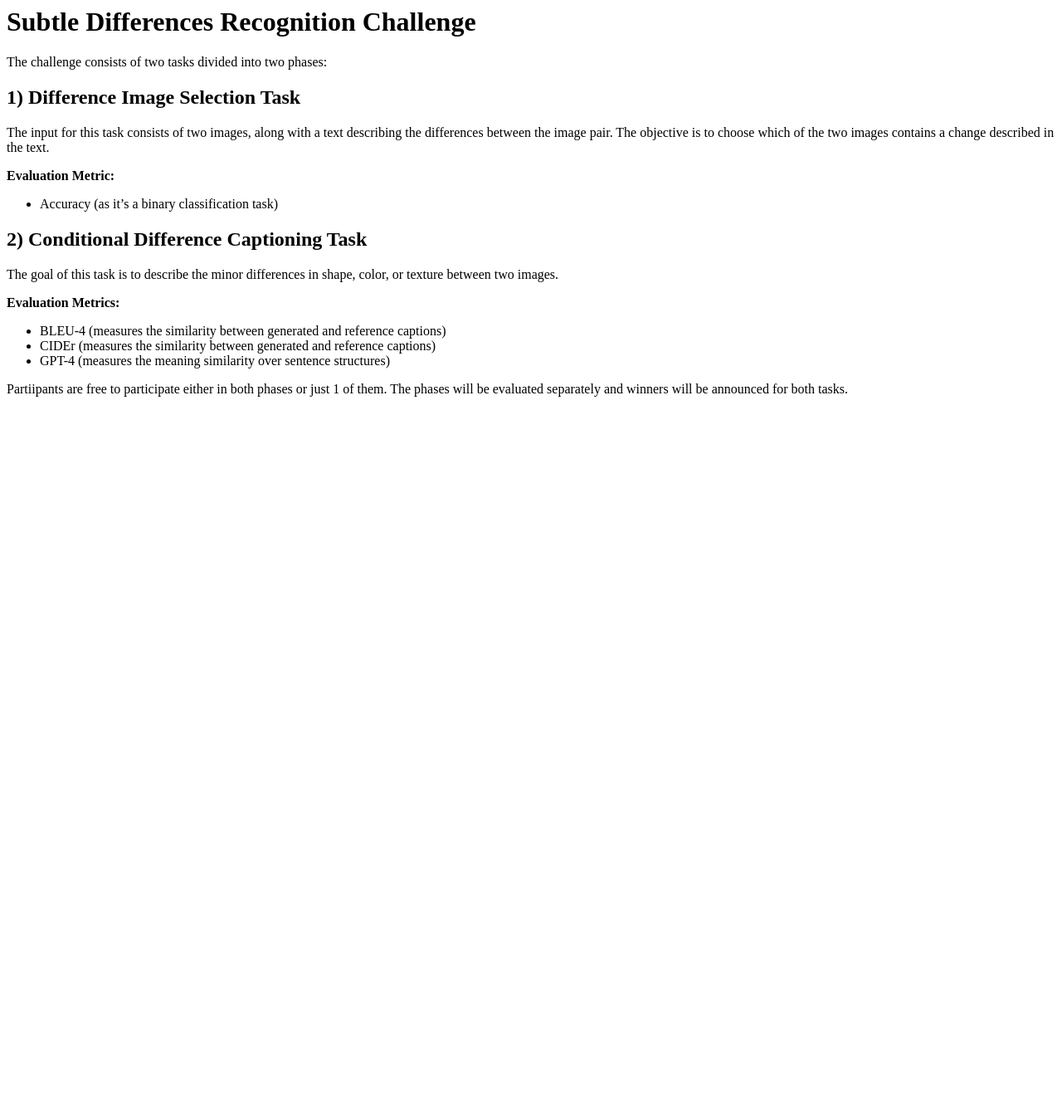
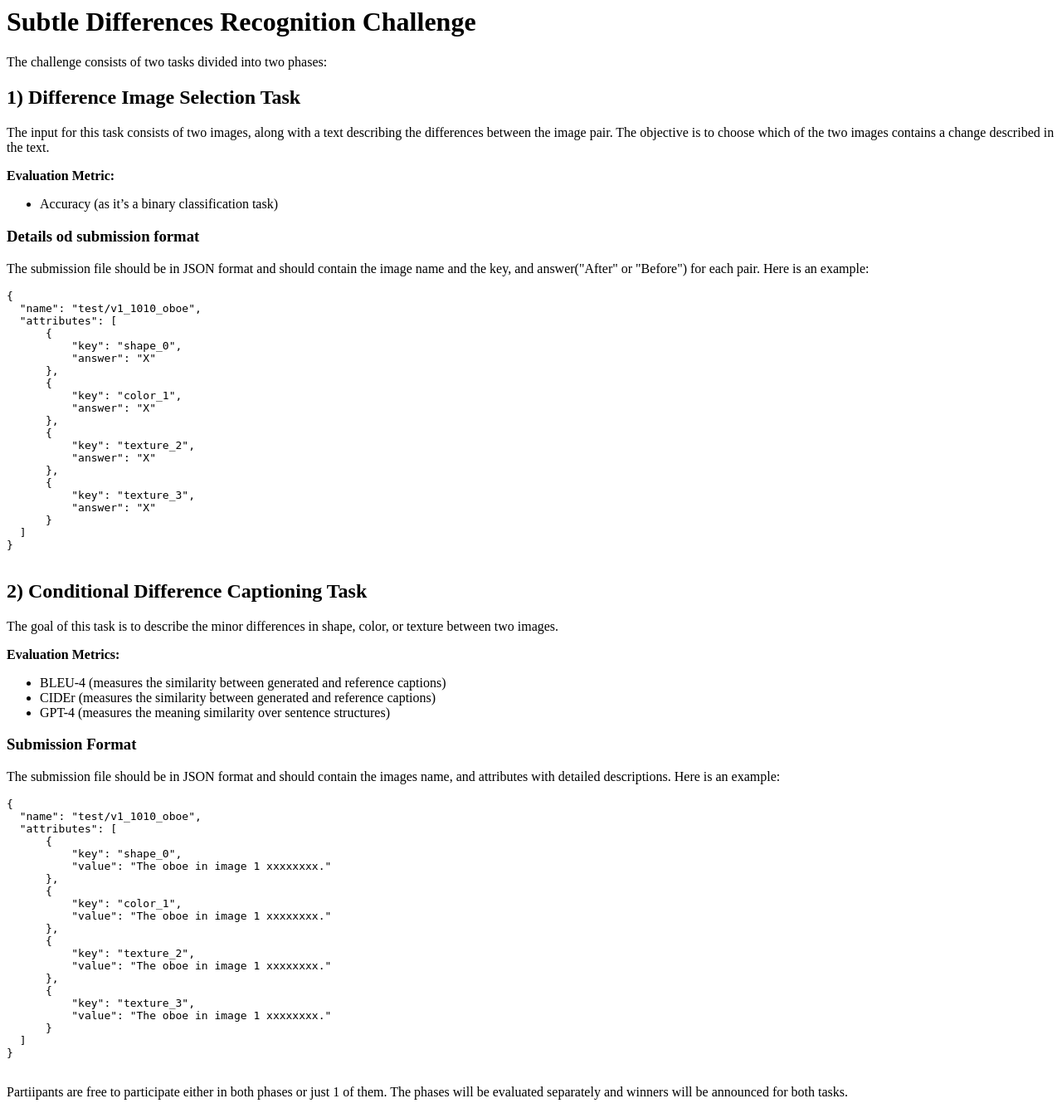
Before and after one commit to mariiak2021/Subtle-Diff-Challenge, a Python web app: template templates/submission_guidelines.html in a window 1280 px wide. Shown: the whole page at 83% size. Before the commit the page ends 478 px from the top, so only its background shows below. Run offline with Jinja, Linux system fonts and the light colour scheme; the template is opened without the code that fills it, so the values that code supplies are empty.

Commit message:
added an explanation of the submission format.

```diff
--- a/templates/evaluation_details.html
+++ b/templates/evaluation_details.html
@@ -30,7 +30,7 @@
             For the difference image selection task, which is a binary classification task, we propose to use accuracy as the evaluation metric.
         </p>
         <p>
-            For the conditional difference captioning task, evaluation can be conducted using BLEU-4 and CIDEr metrics, widely used in image captioning tasks. Furthermore, the semantic alignment between predicted and correct texts can be assessed using GPT-4, facilitating the calculation of recall and precision. Recall is the proportion of all captions that semantically matched at least one of the ground truth texts. Precision is the proportion of annotations, excluding those described as having no difference, that were accurately matched to the image pairs.
+            For the conditional difference captioning task, evaluation can be conducted using BLEU-4 and CIDEr metrics, widely used in image captioning tasks. Furthermore, the semantic alignment between predicted and correct texts can be assessed using GPT-4.
         </p>
 
         <div class="image-container">
--- a/templates/submission_guidelines.html
+++ b/templates/submission_guidelines.html
@@ -7,6 +7,31 @@
         <ul>
             <li>Accuracy (as it’s a binary classification task)</li>
         </ul>
+        <h3>Details od submission format</h3>
+         <p>The submission file should be in JSON format and should contain the image name and the key, and answer("After" or "Before") for each pair. Here is an example:</p>
+    <pre>
+{
+  "name": "test/v1_1010_oboe",
+  "attributes": [
+      {
+          "key": "shape_0",
+          "answer": "X"
+      },
+      {
+          "key": "color_1",
+          "answer": "X"
+      },
+      {
+          "key": "texture_2",
+          "answer": "X"
+      },
+      {
+          "key": "texture_3",
+          "answer": "X"
+      }
+  ]
+}
+    </pre>
 
         <h2>2) Conditional Difference Captioning Task</h2>
         <p>The goal of this task is to describe the minor differences in shape, color, or texture between two images.</p>
@@ -17,4 +42,31 @@
             <li>GPT-4 (measures the meaning similarity over sentence structures)</li>
         </ul>
 
+        <h3>Submission Format</h3>
+    <p>The submission file should be in JSON format and should contain the images name, and attributes with detailed descriptions. Here is an example:</p>
+    <pre>
+{
+  "name": "test/v1_1010_oboe",
+  "attributes": [
+      {
+          "key": "shape_0",
+          "value": "The oboe in image 1 xxxxxxxx."
+      },
+      {
+          "key": "color_1",
+          "value": "The oboe in image 1 xxxxxxxx."
+      },
+      {
+          "key": "texture_2",
+          "value": "The oboe in image 1 xxxxxxxx."
+      },
+      {
+          "key": "texture_3",
+          "value": "The oboe in image 1 xxxxxxxx."
+      }
+  ]
+}
+    </pre>
+
+
 <p>Partiipants are free to participate either in both phases or just 1 of them. The phases will be evaluated separately and winners will be announced for both tasks.</p>
```
Also changed, not shown: challenge_config.yaml (+4 -4 lines).
